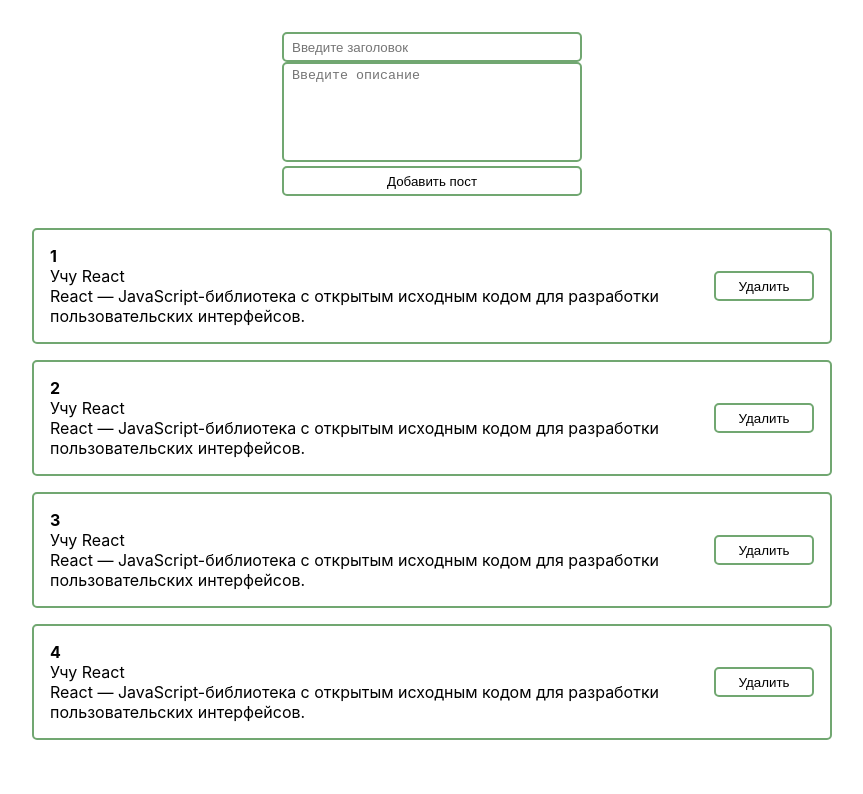
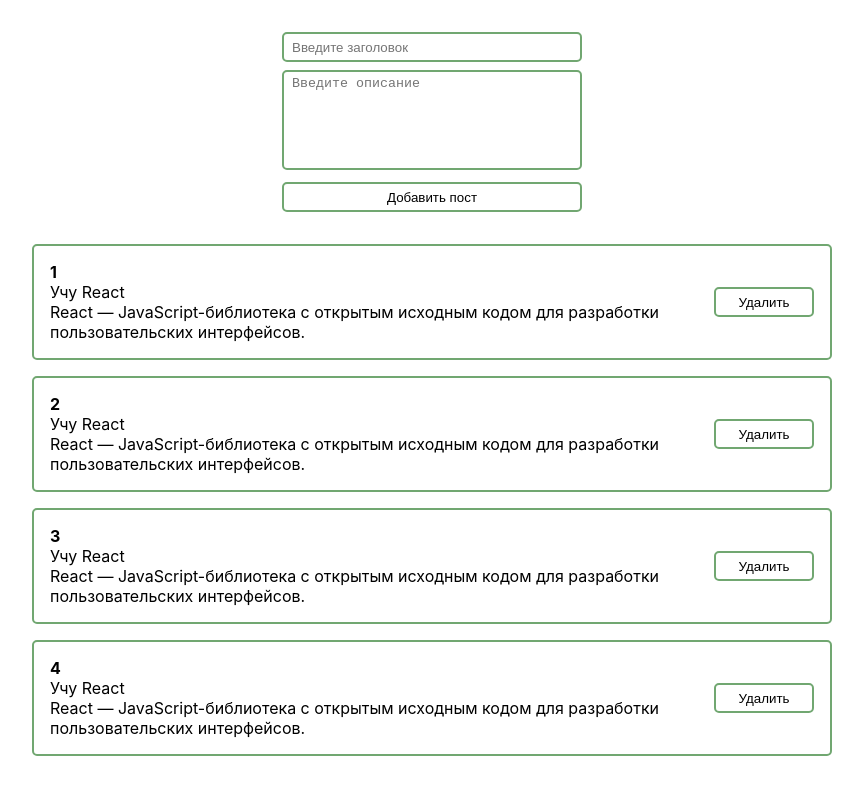
Before and after one commit to airkross/learn-react, a React (Create React App) app: page / in a window 1280 px wide. Shown: the top 794 px of the page, without its empty margins (208-1071 px from the left). Built offline with nearby package versions, Linux system fonts and the light colour scheme; the HTML template or start-up script is replaced by a standard one.

Commit message:
[learn-react] fix: add border-radius variable and code refactoring

```diff
--- a/src/components/app-components/post-item/styles.module.css
+++ b/src/components/app-components/post-item/styles.module.css
@@ -3,7 +3,7 @@
     justify-content: space-between;
     align-items: center;
     border: 2px solid var(--globalGreenColorDark);
-    border-radius: 5px;
+    border-radius: var(--border-radius);
     width: 100%;
     padding: 16px;
 }
--- a/src/components/common/custom-button/styles.module.css
+++ b/src/components/common/custom-button/styles.module.css
@@ -4,7 +4,7 @@
     min-width: 100px;
     padding: 4px 8px;
     border: 2px solid var(--globalGreenColorDark);
-    border-radius: 5px;
+    border-radius: var(--border-radius);
     cursor: pointer;
 }
 
--- a/src/components/common/custom-form/components/custom-form-field/styles.module.css
+++ b/src/components/common/custom-form/components/custom-form-field/styles.module.css
@@ -1,3 +1,3 @@
-.CustomFormField {
-    margin-bottom: 16px;
+.customFormField {
+    margin-bottom: 8px;
 }
--- a/src/components/common/custom-input/styles.module.css
+++ b/src/components/common/custom-input/styles.module.css
@@ -4,5 +4,5 @@
     width: 100%;
     padding: 4px 8px;
     border: 2px solid var(--globalGreenColorDark);
-    border-radius: 5px;
+    border-radius: var(--border-radius);
 }
--- a/src/components/common/custom-textarea/styles.module.css
+++ b/src/components/common/custom-textarea/styles.module.css
@@ -6,5 +6,5 @@
     resize: none;
     padding: 4px 8px;
     border: 2px solid var(--globalGreenColorDark);
-    border-radius: 5px;
+    border-radius: var(--border-radius);
 }
--- a/src/index.css
+++ b/src/index.css
@@ -6,6 +6,7 @@
 
 body {
   margin: 0;
+  padding: 0 32px;
   font-family: -apple-system, BlinkMacSystemFont, 'Segoe UI', 'Roboto', 'Oxygen',
     'Ubuntu', 'Cantarell', 'Fira Sans', 'Droid Sans', 'Helvetica Neue',
     sans-serif;
@@ -32,6 +33,9 @@ body {
   /* z-layers */
   --z-modal: 100;
   --z-dropdown: 10;
+
+  /* border */
+  --border-radius: 5px;
 }
 
 /* CSS-modules */
```
